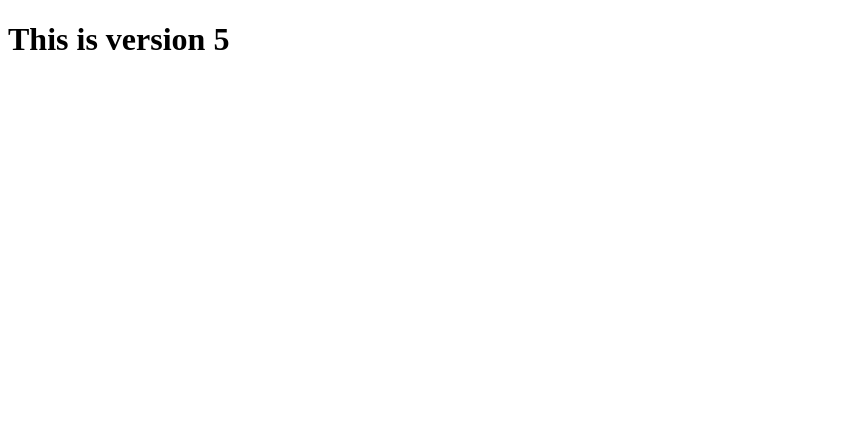
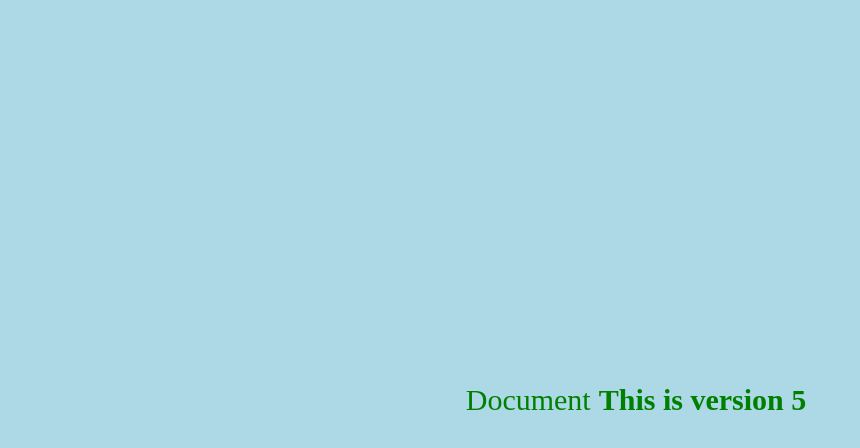
Before and after one commit to meer727/myrepo, a plain HTML site: page index.html in a window 1280 px wide. Shown: the whole page, without its empty margins (0-860 px from the left). Drawn offline with Linux system fonts and the light colour scheme.

Commit message:
Added Design for website

```diff
--- a/index.html
+++ b/index.html
@@ -4,6 +4,7 @@
     <meta charset="UTF-8">
     <meta name="viewport" content="width=device-width, initial-scale=1.0">
     <title>Document</title>
+    <link rel="stylesheet" href="style.css">
 </head>
 <body>
     <h1>This is version 5</h1>
--- /dev/null
+++ b/style.css
@@ -0,0 +1,9 @@
+*{
+    background-color: lightblue;
+    font-size: 30px;
+    color: green;
+    display: flex;
+    justify-content: center;
+    align-items: center;
+    height: 100vh;
+}
```
